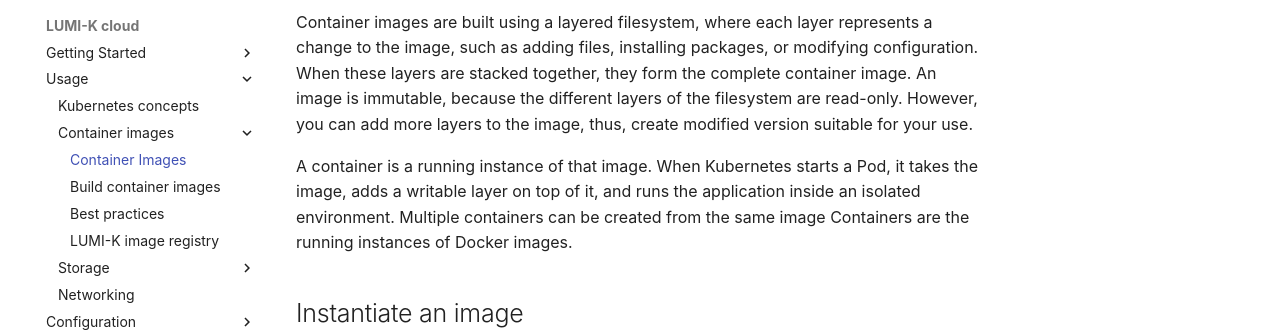
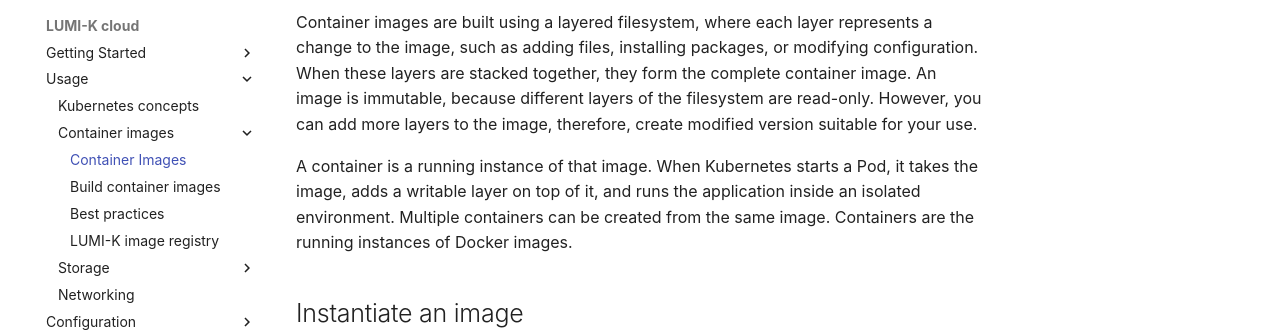
Before and after one commit to Lumi-supercomputer/lumi-userguide, an MkDocs documentation site: the page built from docs/compute/lumi-k/02_usage/02_container_images/00_images_overview.md, in a window 1280 px wide and 900 px high. Shown: the part 362-694 px from the top of the window. Built offline with MkDocs 1.6.1 and Material for MkDocs 9.7.7, drawn with Linux system fonts in a browser that asks for light colours; some of the changed text lies outside the part shown.

```diff
--- a/docs/compute/lumi-k/02_usage/02_container_images/00_images_overview.md
+++ b/docs/compute/lumi-k/02_usage/02_container_images/00_images_overview.md
@@ -7,11 +7,11 @@
 
 Container images are built using a layered filesystem, where each layer represents a change to the image, such as
 adding files, installing packages, or modifying configuration. When these layers are stacked together, they form the
-complete container image. An image is  immutable, because the different layers of the filesystem are read-only. However, you can add more layers
-to the image, thus, create modified version suitable for your use.
+complete container image. An image is immutable, because different layers of the filesystem are read-only. However, you can add more layers
+to the image, therefore, create modified version suitable for your use.
 
 A container is a running instance of that image. When Kubernetes starts a Pod, it takes the image, adds a writable
-layer on top of it, and runs the application inside an isolated environment. Multiple containers can be created from the same image
+layer on top of it, and runs the application inside an isolated environment. Multiple containers can be created from the same image.
 Containers are the running instances of Docker images.
 
 
```
Also changed, not shown: other parts of docs/compute/lumi-k/02_usage/02_container_images/00_images_overview.md (+1 -1 lines).
